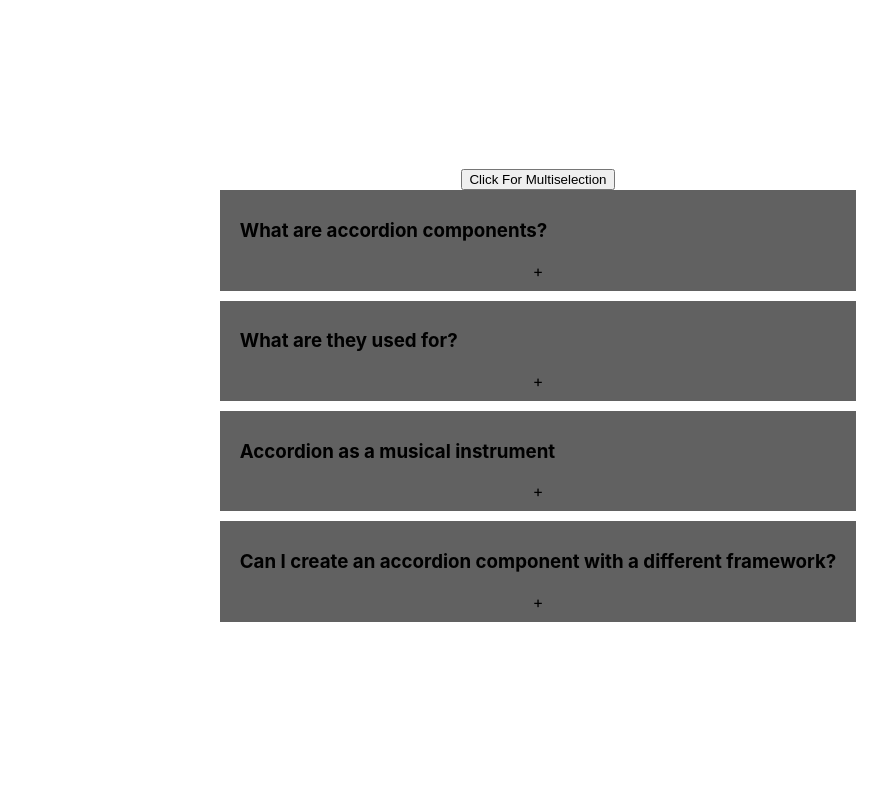
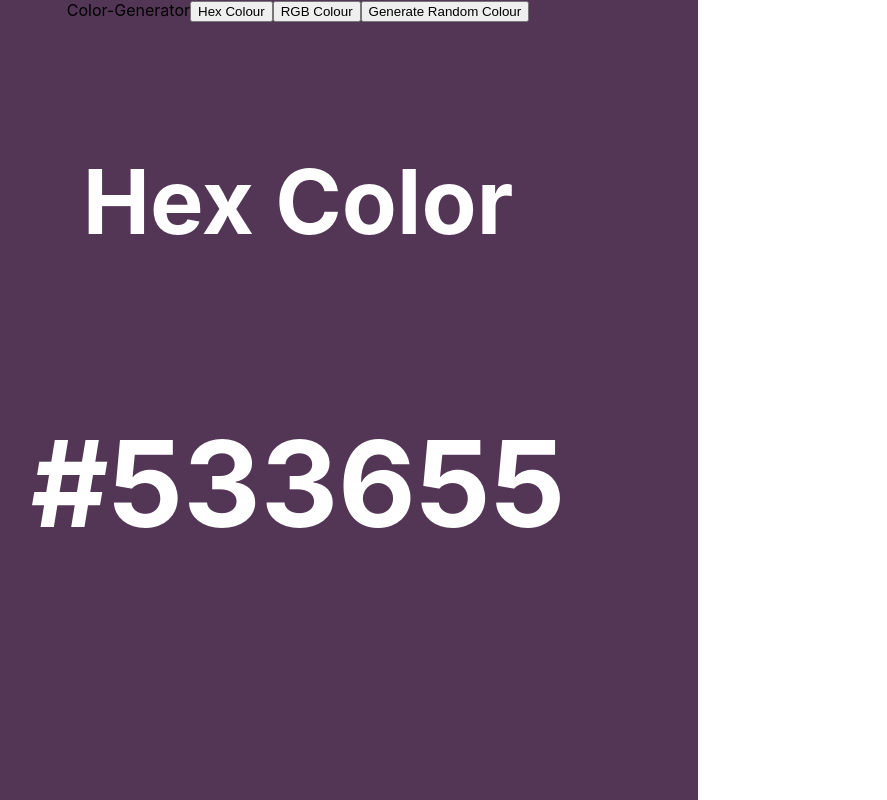
Before and after one commit to Lakindu199854/projectstwentyfive, a React (Create React App) app: page / in a window 1280 px wide. Shown: the whole page, without its empty margins (102-989 px from the left). Built offline with nearby package versions, Linux system fonts and the light colour scheme.

Commit message:
Random color generator done

```diff
--- a/src/App.js
+++ b/src/App.js
@@ -1,12 +1,13 @@
 import "./App.css"
 import React from 'react'
 import Accordian from "./Components/Accordian"
+import RandomColor from "./Components/Random-Color"
 
 function App() {
   return (
     <div className="App">
       {/* Accordian component */}
-      <Accordian/>
+      <RandomColor/>
     </div>
   )
 }
--- /dev/null
+++ b/src/Components/Random-Color/index.jsx
@@ -0,0 +1,71 @@
+import { useEffect, useState } from "react";
+
+export default function RandomColor() {
+    const [typeOfColor,settypeOfColor]=useState("hex");
+    const [color,setColor]=useState('#000000');
+
+
+    const getRandomNumber=(arrayLength)=>{
+        let randomNum=Math.floor(Math.random()*arrayLength)
+        return randomNum;
+    }
+
+    const handleCreateHexCol=()=>{
+        if(typeOfColor==="hex"){
+            const charsArray=["1","2","3","4","5","6","7","8","9","A","B","C","D","E","F"];
+            let hexColor = "#";
+            for(let i=0;i<6;i++){
+                hexColor+=charsArray[getRandomNumber(charsArray.length)];
+
+            }
+
+            console.log(hexColor);
+            setColor(hexColor);
+        }else{
+            console.log("RGB Selected");
+        }
+
+    }
+
+    const handleCreateRGBCol=()=>{
+        const r=getRandomNumber(256);
+        const g=getRandomNumber(256);
+        const b=getRandomNumber(256);
+
+        const rgbColor=`rgb(${r},${g},${b})`;
+        console.log(rgbColor);
+        setColor(rgbColor);
+    }
+
+    useEffect(()=>{
+        typeOfColor==="hex"?(handleCreateHexCol()):handleCreateRGBCol();
+        //Here we have to call the funtion.So we cant just use handleCreateHexCol):handleCreateRGBCol
+    },[typeOfColor])
+
+
+
+  return (
+    <div style={{
+        width:'100vh',
+        height:'100vh',
+        background:color,
+    }}>
+      Color-Generator
+      <container>
+        <button className="createHex" onClick={()=>settypeOfColor("hex")}>Hex Colour</button>
+        <button className="createRGB" onClick={()=>settypeOfColor("RGB")}>RGB Colour</button>
+        <button className="geneRandomColButton" onClick={typeOfColor==="hex"?(handleCreateHexCol) :handleCreateRGBCol}>Generate Random Colour</button>
+
+        <div className="content"
+        style={{display:"flex",justifyContent:"center",allignItems:"center",color:"white",fontSize:"60px",marginTop:"50px",flexDirection:"column",}}>
+            <h2 className="color type">
+                {typeOfColor==="hex" ? ("Hex Color") : "RGB Color"}
+            </h2>
+            <h1 className="color code">
+                {color}
+            </h1>
+        </div>
+      </container>
+    </div>
+  );
+}
```
Also changed, not shown: src/Components/Accordian/index.jsx (+0 -7 lines).
